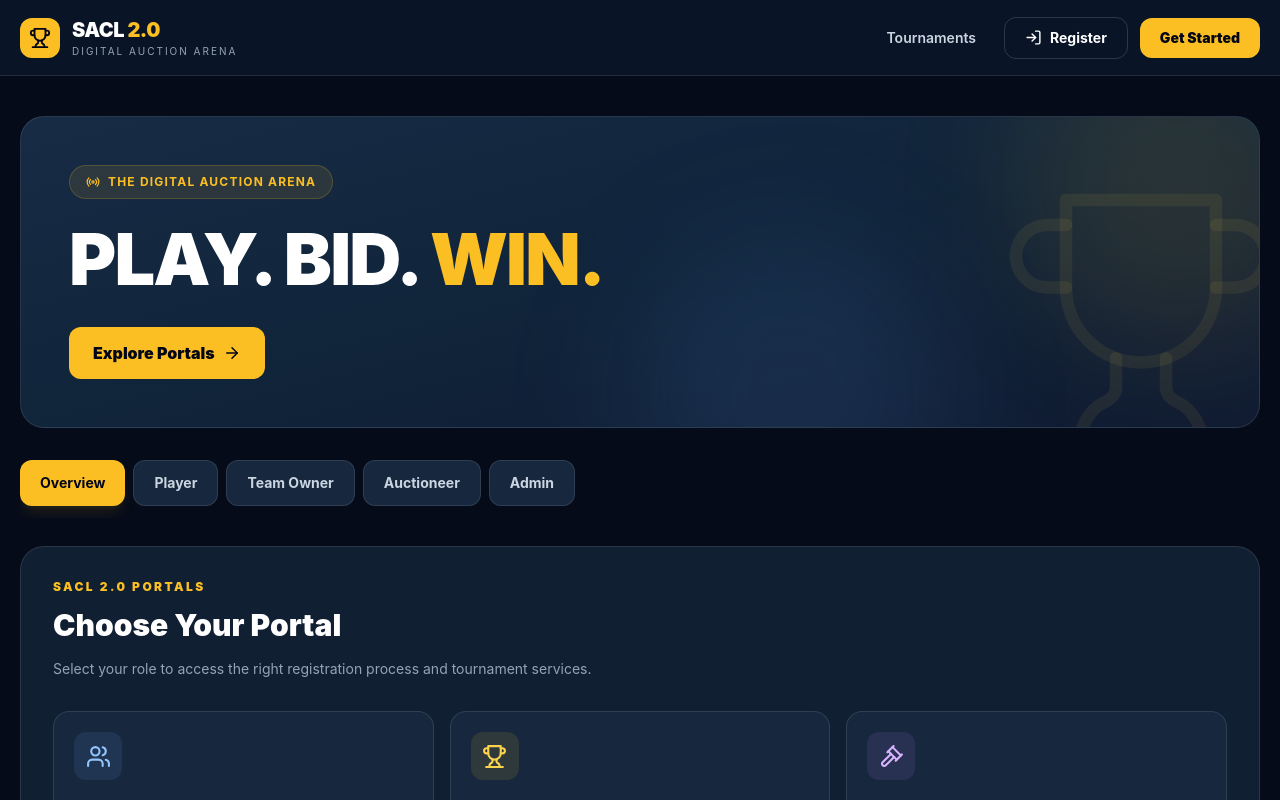
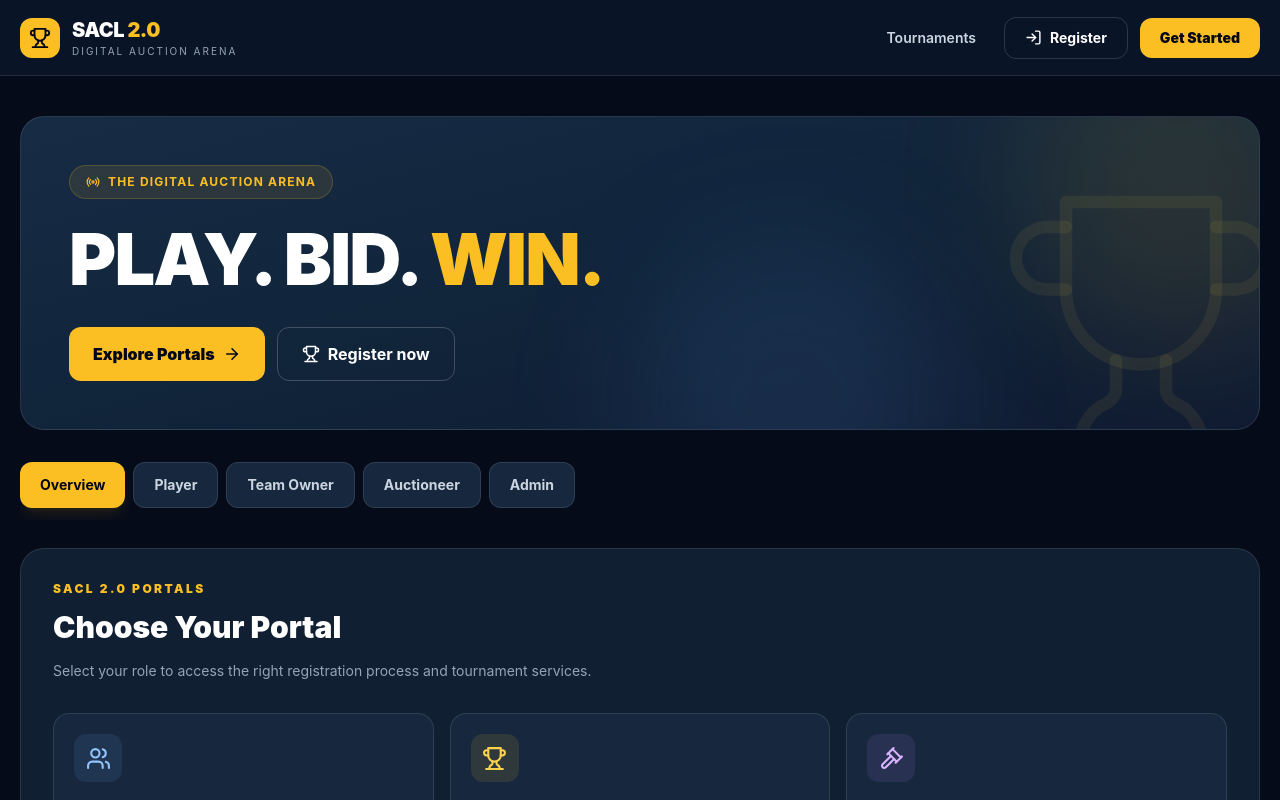
Before and after one commit to Vivek-ik/sacl, a React (Vite) app in the folder client/: page / in a window 1280 px wide. Shown: the top 800 px of the page. Built offline with nearby package versions, Linux system fonts and the light colour scheme.

Commit message:
add Register now btn in landing

```diff
--- a/client/src/pages/Landing.jsx
+++ b/client/src/pages/Landing.jsx
@@ -381,13 +381,13 @@ export default function Landing() {
                 <ArrowRight size={18} />
               </button>
 
-              {/* <Link
-                to="/tournaments"
+              <Link
+                to="/register"
                 className="inline-flex items-center gap-2 rounded-xl border border-white/20 px-6 py-3.5 font-bold text-white transition hover:border-amber-400"
               >
                 <Trophy size={18} />
-                View Tournaments
-              </Link> */}
+                Register now
+              </Link>
             </div>
           </div>
 
```
